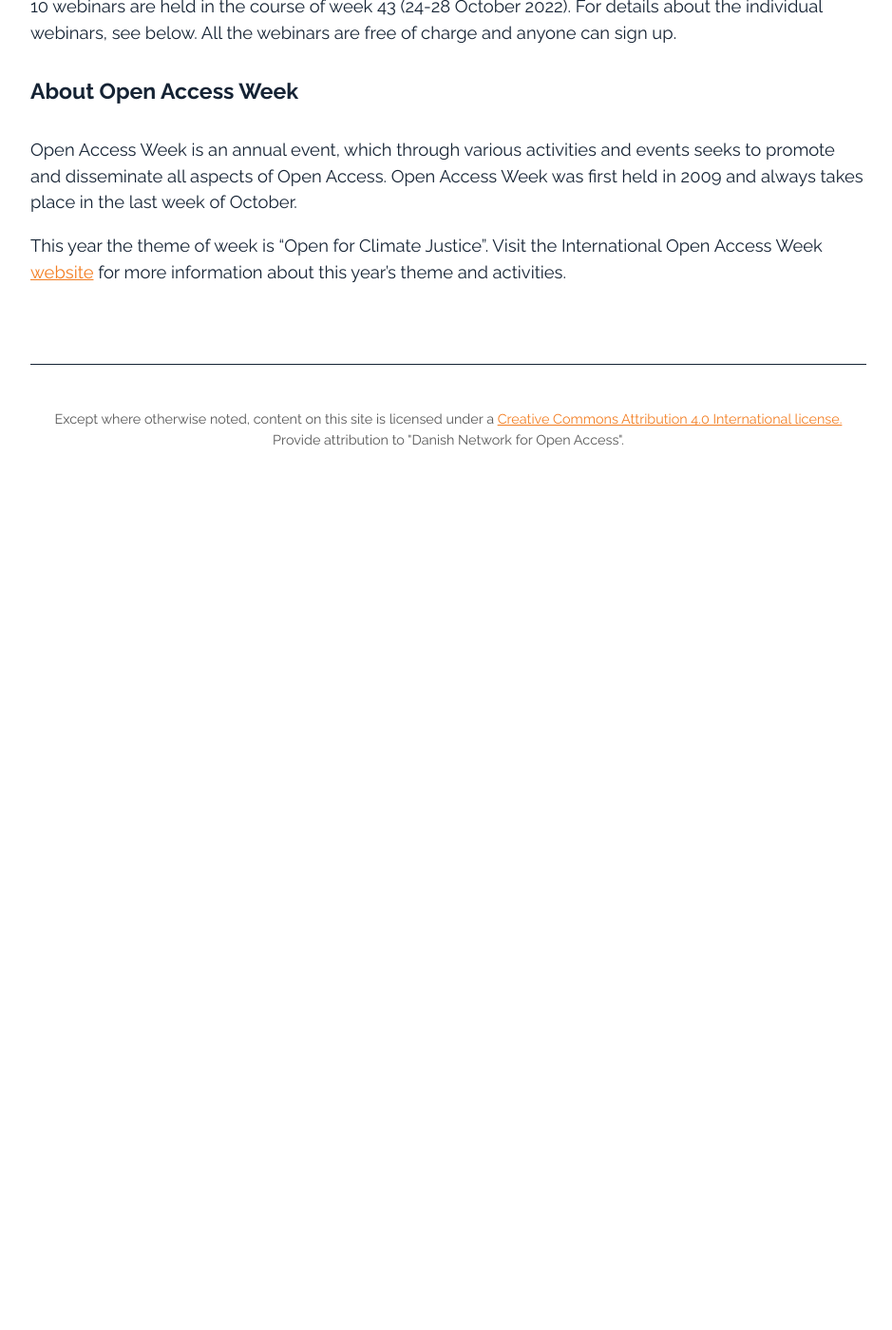
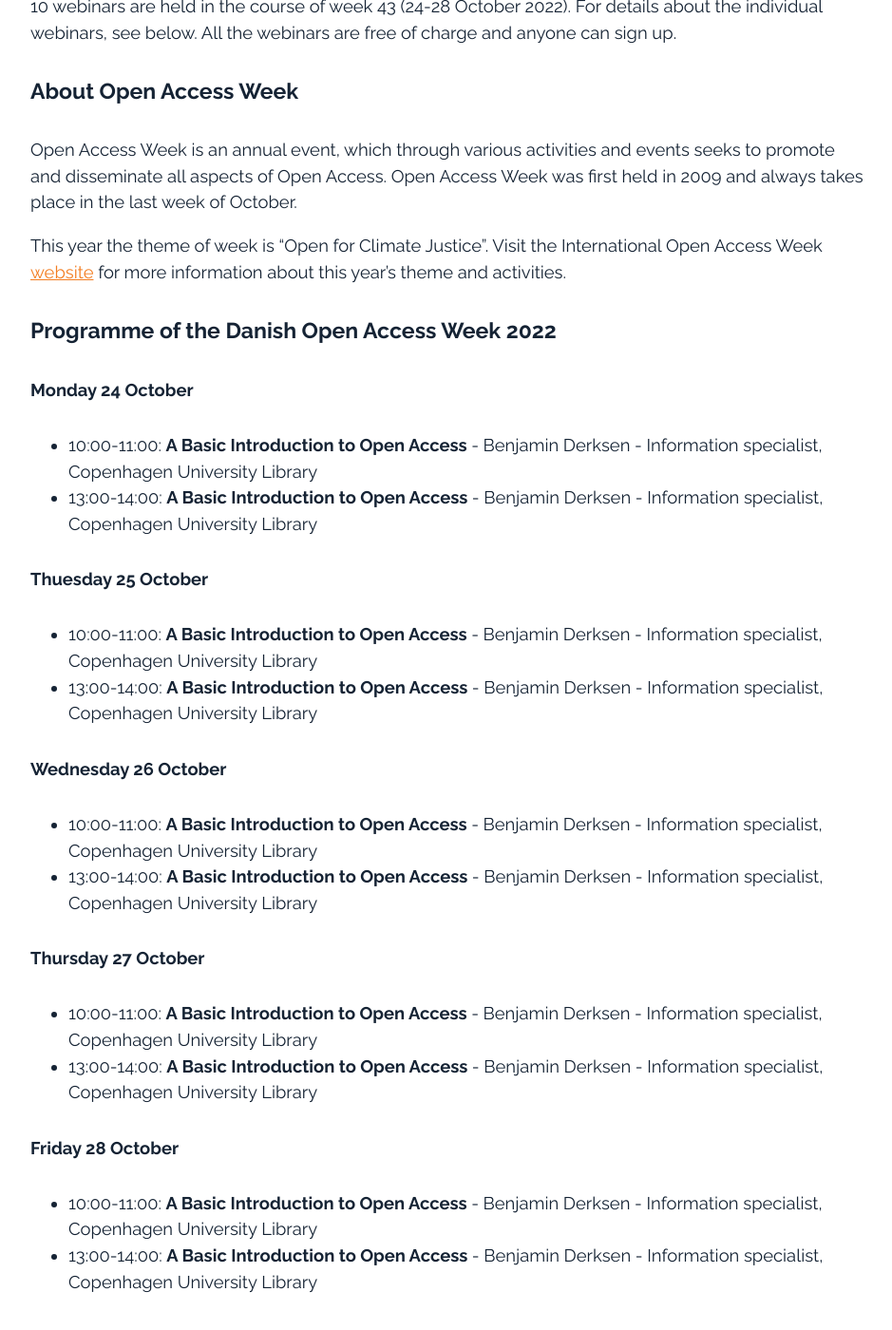
Before and after one commit to openaccess-dk/openaccess-dk.github.io, a Jekyll site: the page built from oaw2022.md, in a window 1280 px wide and 1400 px high, scrolled down 982 px. Shown: the whole window at 95% size, without its empty margins (168-1107 px from the left). Built offline with Jekyll 4.4.1, drawn with Linux system fonts in a browser that asks for light colours; before the commit the page ends 1494 px from its top, so only the background shows below that.

Commit message:
Update oaw2022.md

```diff
--- a/oaw2022.md
+++ b/oaw2022.md
@@ -22,3 +22,25 @@ The programme addresses both researchers (academic staff) and students, and the
 Open Access Week is an annual event, which through various activities and events seeks to promote and disseminate all aspects of Open Access. Open Access Week was first held in 2009 and always takes place in the last week of October.
 
 This year the theme of week is “Open for Climate Justice”. Visit the International Open Access Week [website](https://www.openaccessweek.org/) for more information about this year’s theme and activities.
+
+#### Programme of the Danish Open Access Week 2022
+
+##### Monday 24 October
+- 10:00-11:00: <b>A Basic Introduction to Open Access </b> - Benjamin Derksen - Information specialist, Copenhagen University Library
+- 13:00-14:00: <b>A Basic Introduction to Open Access </b> - Benjamin Derksen - Information specialist, Copenhagen University Library
+
+##### Thuesday 25 October
+- 10:00-11:00: <b>A Basic Introduction to Open Access </b> - Benjamin Derksen - Information specialist, Copenhagen University Library
+- 13:00-14:00: <b>A Basic Introduction to Open Access </b> - Benjamin Derksen - Information specialist, Copenhagen University Library
+
+##### Wednesday 26 October
+- 10:00-11:00: <b>A Basic Introduction to Open Access </b> - Benjamin Derksen - Information specialist, Copenhagen University Library
+- 13:00-14:00: <b>A Basic Introduction to Open Access </b> - Benjamin Derksen - Information specialist, Copenhagen University Library
+
+##### Thursday 27 October
+- 10:00-11:00: <b>A Basic Introduction to Open Access </b> - Benjamin Derksen - Information specialist, Copenhagen University Library
+- 13:00-14:00: <b>A Basic Introduction to Open Access </b> - Benjamin Derksen - Information specialist, Copenhagen University Library
+
+##### Friday 28 October
+- 10:00-11:00: <b>A Basic Introduction to Open Access </b> - Benjamin Derksen - Information specialist, Copenhagen University Library
+- 13:00-14:00: <b>A Basic Introduction to Open Access </b> - Benjamin Derksen - Information specialist, Copenhagen University Library
```
